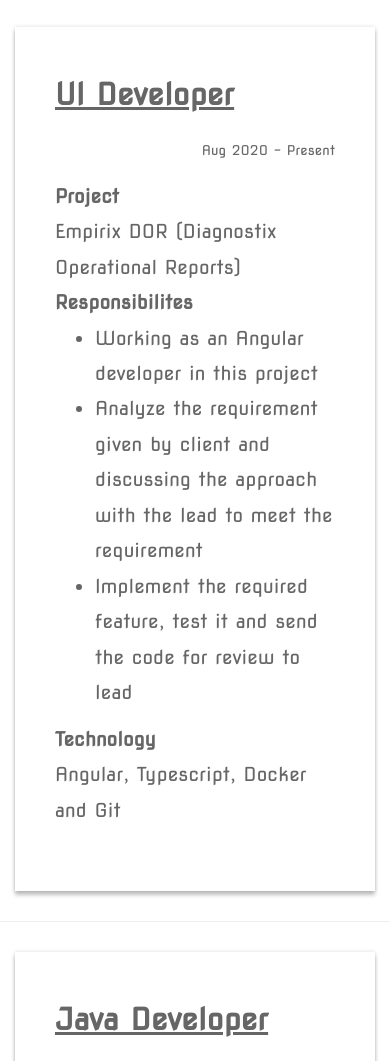
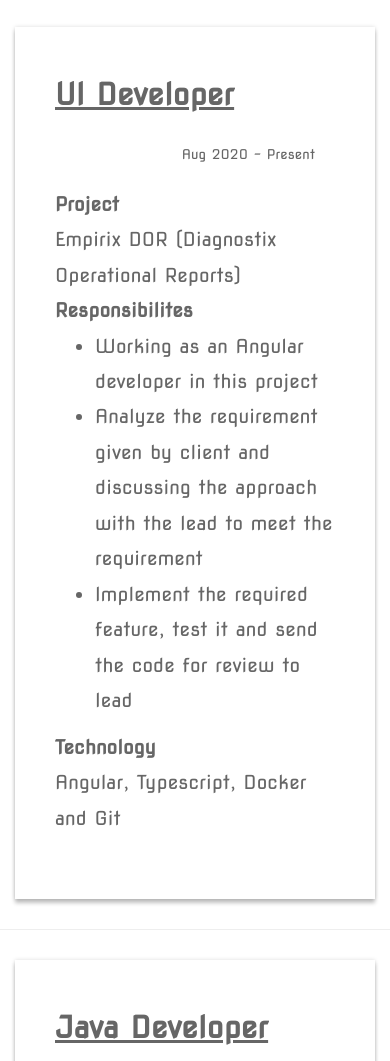
Before and after one commit to shivrajpro/shivrajpro.github.io, a plain HTML site: page index.html in a window 390 px wide. Shown: the part 3500-4561 px from the top of the page. Drawn offline with nearby package versions, Linux system fonts and the light colour scheme.

Commit message:
improving designation css

```diff
--- a/css/styles.css
+++ b/css/styles.css
@@ -252,7 +252,6 @@ h3 > span, .nav a {
 
 .designation{
     font-size: 3rem;
-    font-weight: 900;
     text-decoration: underline;
 }
 
@@ -267,7 +266,7 @@ h3 > span, .nav a {
     }
 
     .project-duration{
-        margin: 16px auto;
+        margin: 20px 20px;
     }
 }
 
--- a/index.html
+++ b/index.html
@@ -275,7 +275,11 @@
                 <div class="box box-slim">
                    <div class="table-custom">
                         <dl class="dl-horizontal">
-                                <dt></dt><dd> <span class="designation">   UI Developer   </span> <span class="project-duration">Aug 2020 - Present</span>  </dd>
+                                <dt></dt>
+                                <dd>
+                                    <strong><span class="designation">UI Developer</span></strong>
+                                    <span class="project-duration">Aug 2020 - Present</span>
+                                </dd>
                                 <dt>Project</dt>
                                 <dd>Empirix DOR (Diagnostix Operational Reports)</dd>
                                 <!-- <dt>Domain</dt><dd> Web Technology</dd> -->
@@ -298,7 +302,10 @@
                 <div class="box box-slim">
                         <div class="table-custom">
                             <dl class="dl-horizontal">
-                                <dt></dt><dd> <span class="designation">   Java Developer   </span><span class="project-duration">May 2020 - July 2020</span> </dd>
+                                <dt></dt><dd>
+                                    <strong><span class="designation">Java Developer</span></strong>
+                                    <span class="project-duration">May 2020 - July 2020</span>
+                                 </dd>
                                 <dt>Project</dt>
                                 <dd>Empirix - TLC</dd>
                                 <!-- <dt>Domain</dt><dd> Web Technology</dd> -->
@@ -322,7 +329,11 @@
                      <div class="box box-slim">
                             <div class="table-custom">
                                 <dl class="dl-horizontal">
-                                    <dt></dt><dd> <span class="designation">Junior UI Developer</span> <span class="project-duration">Jan 2020 - May 2020</span> </dd>
+                                    <dt></dt>
+                                    <dd>
+                                        <strong><span class="designation">Junior UI Developer</span></strong>
+                                        <span class="project-duration">Jan 2020 - May 2020</span>
+                                    </dd>
                                     <dt>Project</dt>
                                     <dd>One Sight Flash Removal Project</dd>
                                     <!-- <dt>Domain</dt><dd> Web Technology</dd> -->
```
